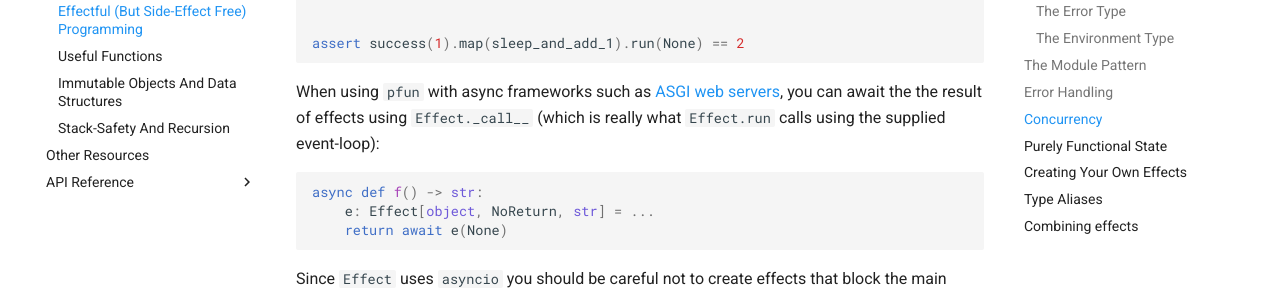
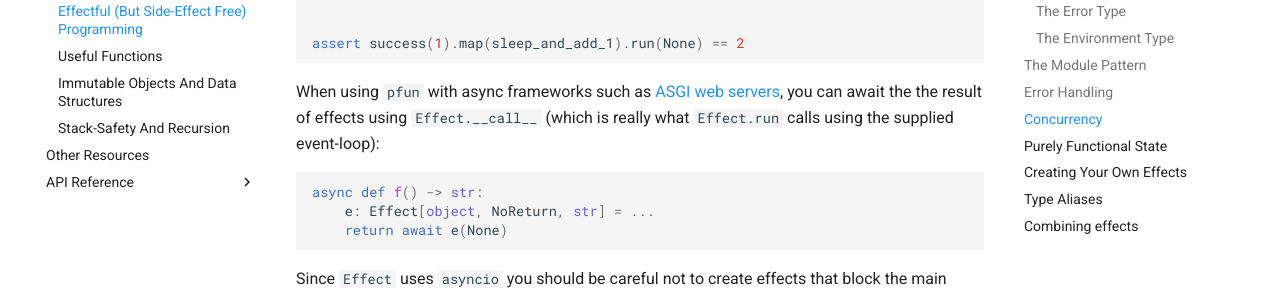
Before and after one commit to suned/pfun, an MkDocs documentation site: the page built from docs/effectful_but_side_effect_free.md, in a window 1280 px wide and 900 px high, scrolled down 10264 px. Shown: the part 151-447 px from the top of the window. Built offline with MkDocs 1.6.1 and Material for MkDocs 9.7.7, drawn with Linux system fonts in a browser that asks for light colours; comment, search, counter and statistics services are not loaded.

Commit message:
fix typo

````diff
--- a/docs/effectful_but_side_effect_free.md
+++ b/docs/effectful_but_side_effect_free.md
@@ -382,7 +382,7 @@ async def sleep_and_add_1(a: int) -> int:
 assert success(1).map(sleep_and_add_1).run(None) == 2
 ```
 
-When using `pfun` with async frameworks such as [ASGI web servers](https://asgi.readthedocs.io/en/latest/), you can await the the result of effects using `Effect._call__` (which is really what `Effect.run` calls using the supplied event-loop):
+When using `pfun` with async frameworks such as [ASGI web servers](https://asgi.readthedocs.io/en/latest/), you can await the the result of effects using `Effect.__call__` (which is really what `Effect.run` calls using the supplied event-loop):
 
 ```python
 async def f() -> str:
````
